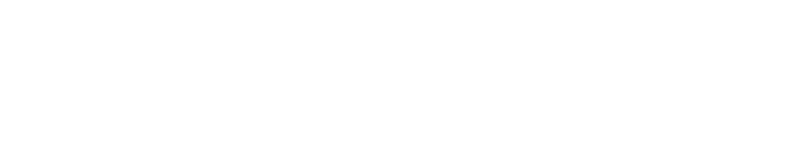
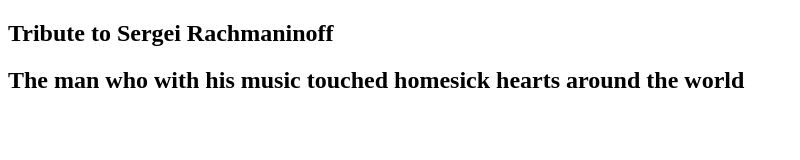
Before and after one commit to jshigetomi/jc-Tribute-Page, a plain HTML site: page index.html in a window 1280 px wide. Shown: the whole page, without its empty margins (0-800 px from the left). Drawn offline with Linux system fonts and the light colour scheme.

Commit message:
issue 3 two headers in section 1

```diff
--- a/index.html
+++ b/index.html
@@ -8,7 +8,12 @@
     <link rel="stylesheet" href="./css/styles.css" />
   </head>
   <body>
-    <section id="topHeading"></section>
+    <section id="topHeading">
+      <h1>Tribute to Sergei Rachmaninoff</h1>
+      <h2>
+        The man who with his music touched homesick hearts around the world
+      </h2>
+    </section>
     <section id="middleImage"></section>
     <section id="lowerList"></section>
   </body>
```
